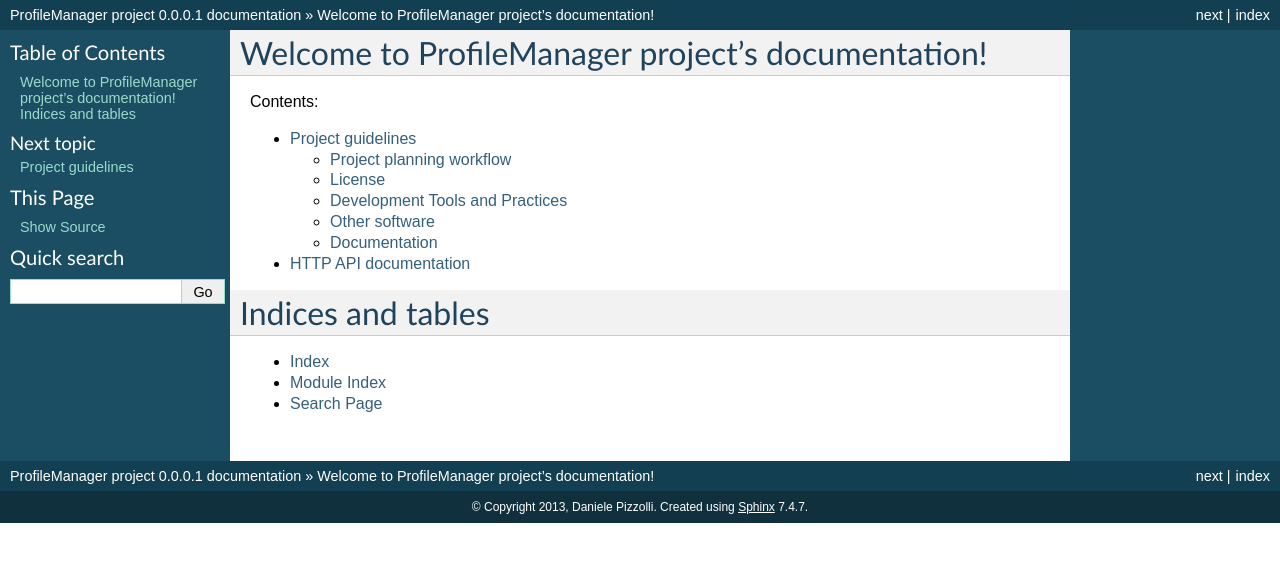
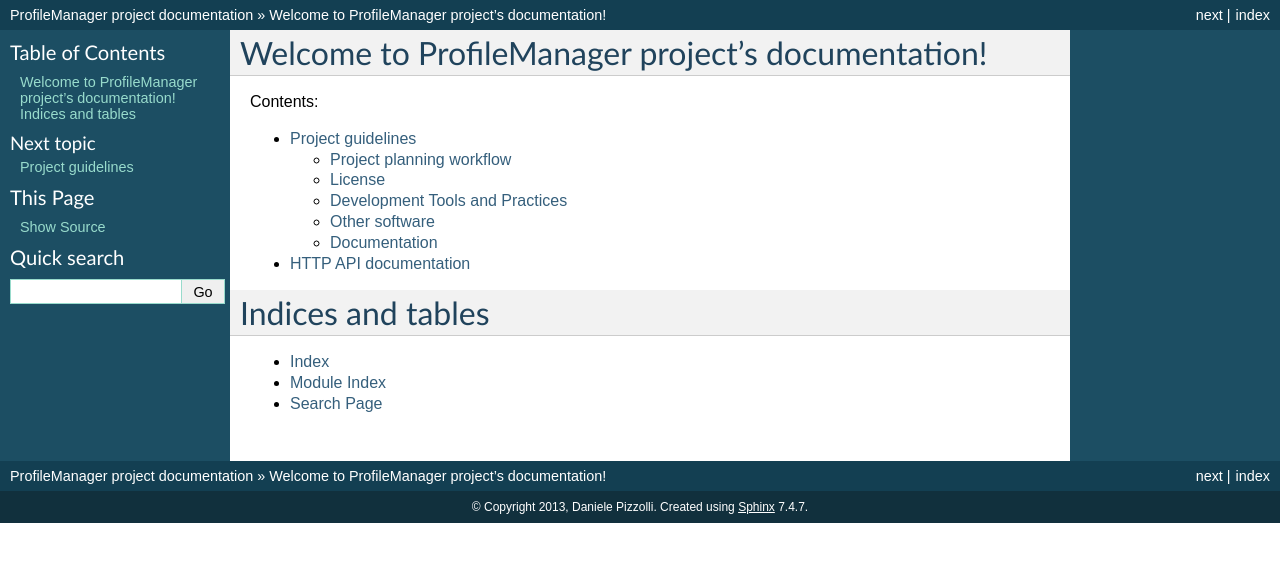
Before and after one commit to informaticatrentina/profile-manager, a Sphinx documentation site: the page built from docs/source/index.rst, in a window 1280 px wide. Shown: the top 562 px of the page. Built offline with Sphinx 7.4.7, drawn with Linux system fonts in a browser that asks for light colours; part of the change alters nothing that is shown.

```diff
--- a/docs/source/conf.py
+++ b/docs/source/conf.py
@@ -51,6 +51,9 @@ copyright = u'2013, Daniele Pizzolli'
 version = '0.0.0.1'
 # The full version, including alpha/beta/rc tags.
 release = '0.0.0.1'
+
+import pkg_resources
+version = release = pkg_resources.get_distribution("ProfileManager").version
 
 # The language for content autogenerated by Sphinx. Refer to documentation
 # for a list of supported languages.
```
